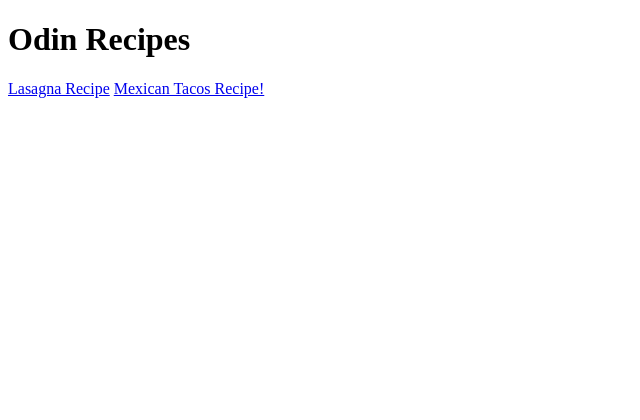
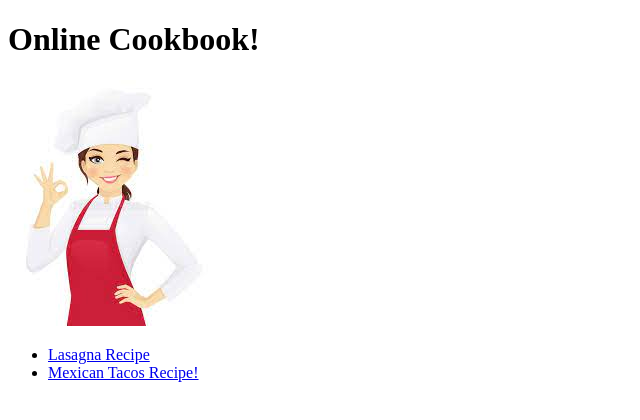
Before and after one commit to DonovinNatividad/odin-recipes, a plain HTML site: page index.html in a window 1280 px wide. Shown: the whole page, without its empty margins (0-640 px from the left). Drawn offline with Linux system fonts and the light colour scheme.

Commit message:
Add images directory and best chef image to website.

```diff
--- a/index.html
+++ b/index.html
@@ -10,9 +10,20 @@
 
 
 <body>
-    <h1>Odin Recipes</h1>
+    <h1>Online Cookbook!</h1>
 
-    <a href="recipes/lasagna.html">Lasagna Recipe</a>
-    <a href="recipes/mexican-tacos.html">Mexican Tacos Recipe!</a>
+    <img src="/images/bestchef.jpeg">
+
+    <ul>
+        <li>
+            <a href="recipes/lasagna.html">Lasagna Recipe</a>
+        </li>
+        <li>
+            <a href="recipes/mexican-tacos.html">Mexican Tacos Recipe!</a>
+        </li>
+    </ul>
+
+
+
 </body>
 </html>
```
Also changed, not shown: images/bestchef.jpeg (added).
